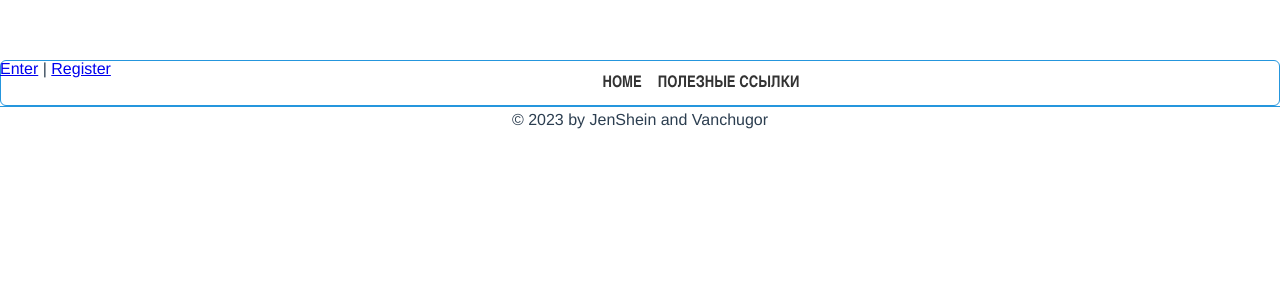
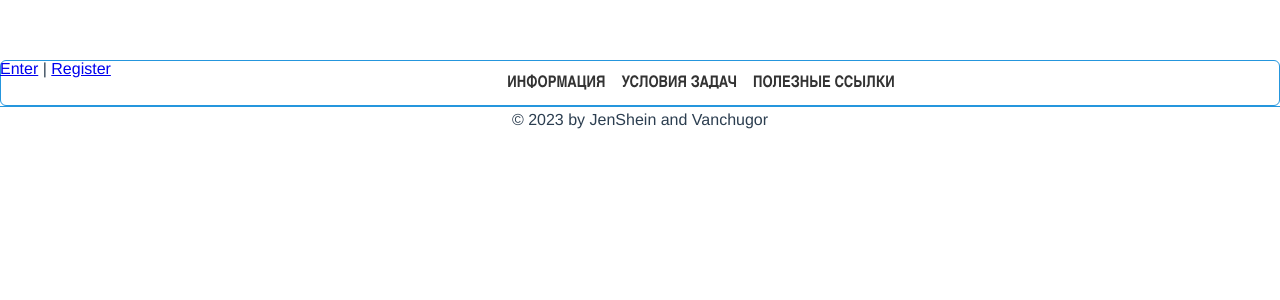
Before and after one commit to Vanchugor/kteach, a Vue app in the folder front/: page / in a window 1280 px wide. Shown: the top 300 px of the page. Built offline with nearby package versions, Linux system fonts and the light colour scheme.

Commit message:
Add menu links

```diff
--- a/front/src/components/Header.vue
+++ b/front/src/components/Header.vue
@@ -14,7 +14,8 @@
     </div>
     <nav>
       <ul>
-        <li><a href="#" @click.prevent="changePage('Index')">Home</a></li>
+        <li><a href="#" @click.prevent="changePage('Info')">Информация</a></li>
+        <li><a href="#" @click.prevent="changePage('Tasks')">Условия Задач</a></li>
         <li><a href="#" @click.prevent="changePage('UsefullLinks')">Полезные ссылки</a></li>
       </ul>
     </nav>
```
